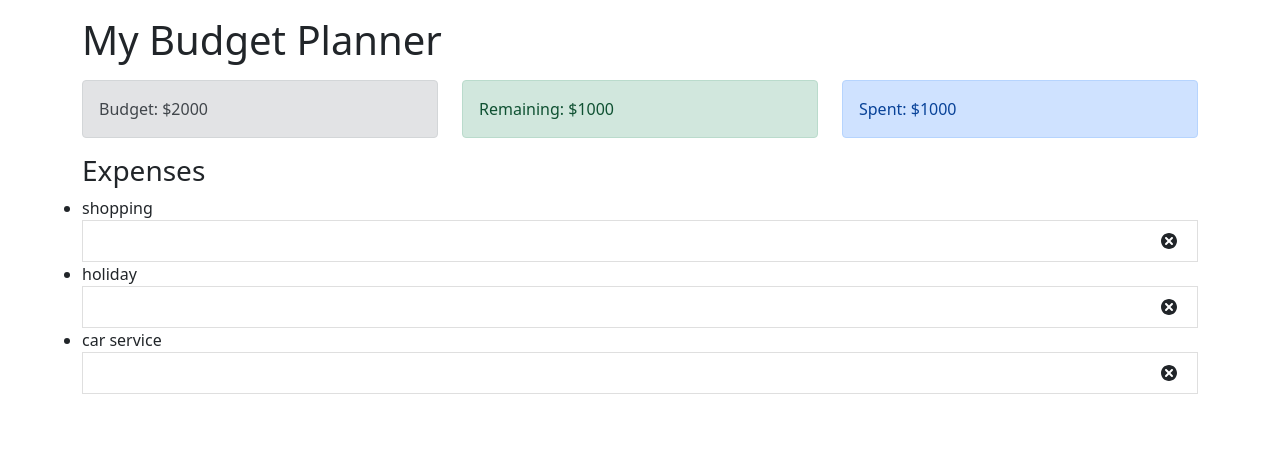
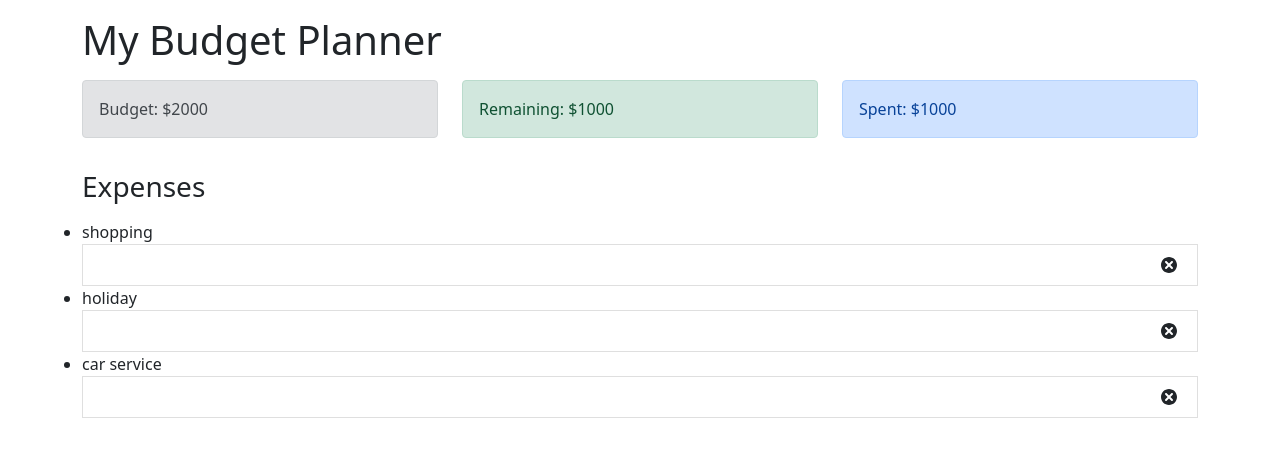
Before and after one commit to ChyenneW/react-budget-tracker, a React (Create React App) app: page / in a window 1280 px wide. Shown: the top 456 px of the page. Built offline with nearby package versions, Linux system fonts and the light colour scheme.

Commit message:
Update App() inline CSS styling

```diff
--- a/src/App.js
+++ b/src/App.js
@@ -21,9 +21,9 @@
           <ExpenseTotal />
         </div>
       </div>
-      <h3>Expenses</h3>
-      <div>
-        <div>
+      <h3 className='mt-3'>Expenses</h3>
+      <div className='row mt-3'>
+        <div className='col-sm'>
           <ExpenseList />
         </div>
       </div>
```
